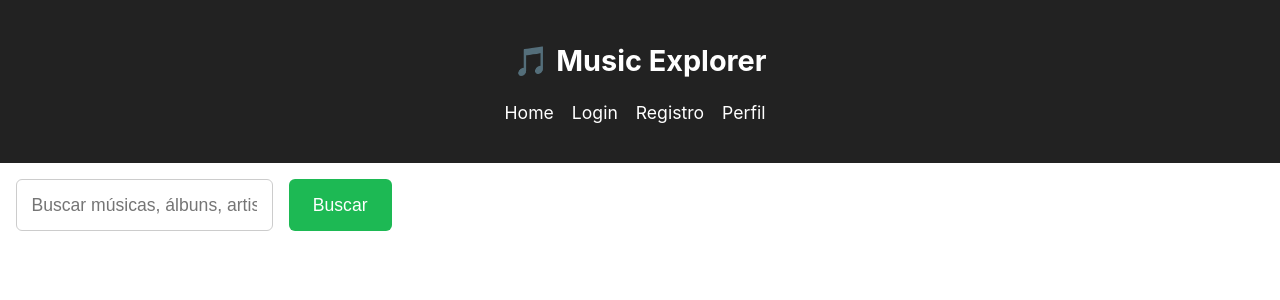
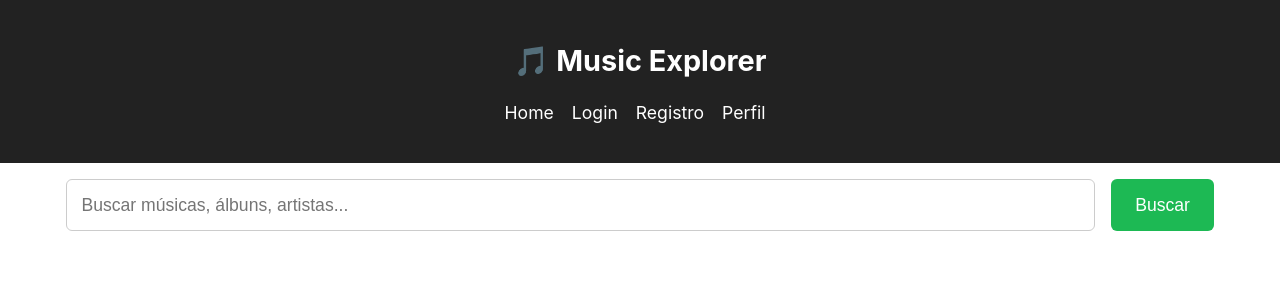
Before and after one commit to marcelosampaio/MusicExplorer, a React (Create React App) app: page / in a window 1280 px wide. Shown: the top 300 px of the page. Built offline with nearby package versions, Linux system fonts and the light colour scheme; the HTML template or start-up script is replaced by a standard one.

Commit message:
fix: UI fix

```diff
--- a/src/styles/SearchBar.css
+++ b/src/styles/SearchBar.css
@@ -1,6 +1,7 @@
 .search-bar {
   display: flex;
   flex-direction: row;
+  justify-content: center;
   gap: 0.5rem;
   margin-bottom: 1rem;
   padding: 16px;
@@ -11,6 +12,7 @@
   border: 1px solid #ccc;
   border-radius: 6px;
   font-size: 1rem;
+  width: 80%;
 }
 
 .search-bar button {
```
